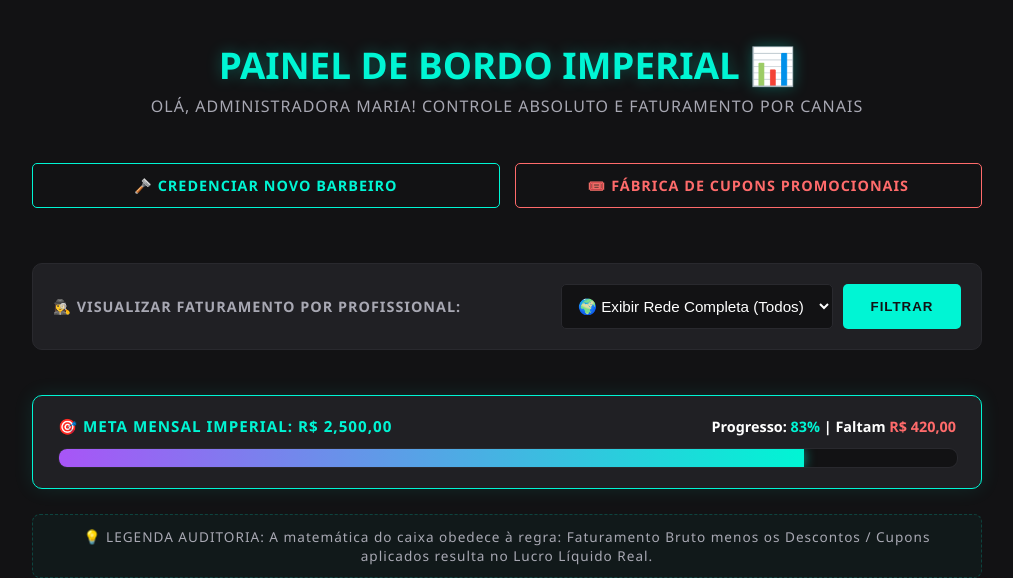
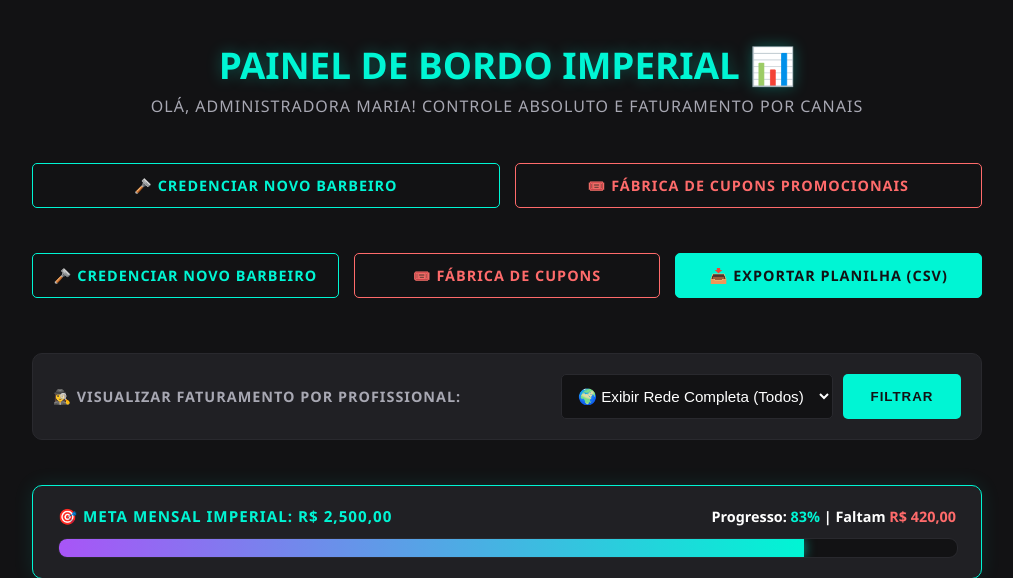
Before and after one commit to Conceicao-creator/barbershop-premium, a Django app: page /central-lucros/ in a window 1280 px wide. Shown: the top 578 px of the page, without its empty margins (133-1146 px from the left). Run offline with Django 5.2, Linux system fonts and the light colour scheme; data comes from the database, SQL or seed files in the repository; both versions use the stored data as it was after the commit.

Commit message:
feat: adicionar exportacao de relatorio financeiro em CSV/Excel na central de lucros

```diff
--- a/barbershop_server/urls.py
+++ b/barbershop_server/urls.py
@@ -5,6 +5,9 @@ from django.shortcuts import render, redirect
 from django.contrib.auth.models import User
 from datetime import datetime
 from django.contrib.auth import authenticate, login as auth_login
+import csv
+from django.http import HttpResponse
+
 
 
 # CODIGO DE SEGURANCA PARA IMPORTACAO DOS MODELOS DO BANCO:
@@ -338,6 +341,30 @@ def cancelar_corte(request, agendamento_id):
             corte.delete()
     return redirect('servicos')
 
+def exportar_caixa(request):
+    response = HttpResponse(content_type='text/csv; charset=utf-8-sig')
+    response['Content-Disposition'] = 'attachment; filename="relatorio_caixa_barbershop.csv"'
+
+    writer = csv.writer(response, delimiter=';')
+    writer.writerow(['ID', 'Data', 'Horario', 'Cliente', 'Barbeiro', 'Servico', 'Pagamento', 'Valor Bruto (R$)', 'Desconto (R$)', 'Lucro Liquido (R$)'])
+
+    for corte in Agendamento.objects.all().order_by('-id'):
+        nome_cliente = corte.cliente.first_name or corte.cliente.username
+        liquido = corte.valor_bruto - corte.desconto_aplicado
+        writer.writerow([
+            corte.id,
+            corte.data,
+            corte.horario,
+            nome_cliente,
+            corte.barbeiro,
+            corte.servico,
+            corte.meio_pagamento,
+            f"{corte.valor_bruto:.2f}".replace('.', ','),
+            f"{corte.desconto_aplicado:.2f}".replace('.', ','),
+            f"{liquido:.2f}".replace('.', ',')
+        ])
+
+    return response
 
 
 # MATRIZ DE URLS DO SISTEMA IMPERIAL:
@@ -356,4 +383,6 @@ urlpatterns = [
     path('cadastrar-barbeiro/', cadastrar_barbeiro, name='cadastrar_barbeiro'),
     path('fabrica-cupons/', cadastrar_cupom, name='cadastrar_cupom'),
     path('cancelar-corte/<int:agendamento_id>/', cancelar_corte, name='cancelar_corte'),
+    path('exportar-caixa/', exportar_caixa, name='exportar_caixa'),
+
 ]
--- a/templates/faturamento.html
+++ b/templates/faturamento.html
@@ -52,6 +52,12 @@
             <a href="/cadastrar-barbeiro/" class="link-voltar" style="border: 1px solid #00F5D4; padding: 12px 24px; border-radius: 5px; color: #00F5D4; font-weight: bold; text-transform: uppercase; letter-spacing: 1px; text-align: center; margin: 0; text-decoration: none; flex: 1;">🪒 Credenciar Novo Barbeiro</a>
             <a href="/fabrica-cupons/" class="link-voltar" style="border: 1px solid #FF6B6B; padding: 12px 24px; border-radius: 5px; color: #FF6B6B; font-weight: bold; text-transform: uppercase; letter-spacing: 1px; text-align: center; margin: 0; text-decoration: none; flex: 1;">🎟️ Fábrica de Cupons Promocionais</a>
         </div>
+                <div style="display: flex; gap: 15px; margin-bottom: 20px; width: 100%; flex-wrap: wrap;">
+            <a href="/cadastrar-barbeiro/" class="link-voltar" style="border: 1px solid #00F5D4; padding: 12px 20px; border-radius: 5px; color: #00F5D4; font-weight: bold; text-transform: uppercase; letter-spacing: 1px; text-align: center; margin: 0; text-decoration: none; flex: 1;">🪒 Credenciar Novo Barbeiro</a>
+            <a href="/fabrica-cupons/" class="link-voltar" style="border: 1px solid #FF6B6B; padding: 12px 20px; border-radius: 5px; color: #FF6B6B; font-weight: bold; text-transform: uppercase; letter-spacing: 1px; text-align: center; margin: 0; text-decoration: none; flex: 1;">🎟️ Fábrica de Cupons</a>
+            <a href="/exportar-caixa/" class="link-voltar" style="background-color: #00F5D4; border: 1px solid #00F5D4; padding: 12px 20px; border-radius: 5px; color: #121214; font-weight: bold; text-transform: uppercase; letter-spacing: 1px; text-align: center; margin: 0; text-decoration: none; flex: 1;">📥 Exportar Planilha (CSV)</a>
+        </div>
+
                 <!-- 🪒 MENU DE SELEÇÃO IMPERIAL: FILTRO DE BARBEIROS -->
         <div style="background-color: #202024; border: 1px solid #29292e; border-radius: 10px; padding: 20px; width: 100%; box-sizing: border-box; display: flex; align-items: center; justify-content: space-between; gap: 20px; flex-wrap: wrap; margin-bottom: 20px; margin-top: 10px;">
             <label for="id_barbeiro_filtro" style="color: #A8A8B3; font-size: 0.9rem; font-weight: bold; text-transform: uppercase; letter-spacing: 1px;">🕵️‍♀️ Visualizar Faturamento por Profissional:</label>
```
Also changed, not shown: db.sqlite3.
